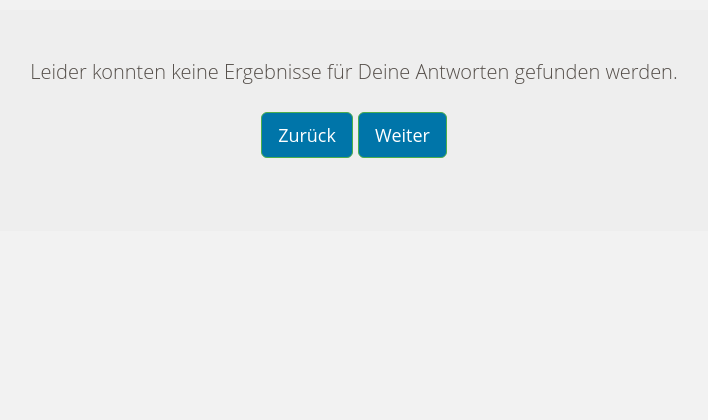
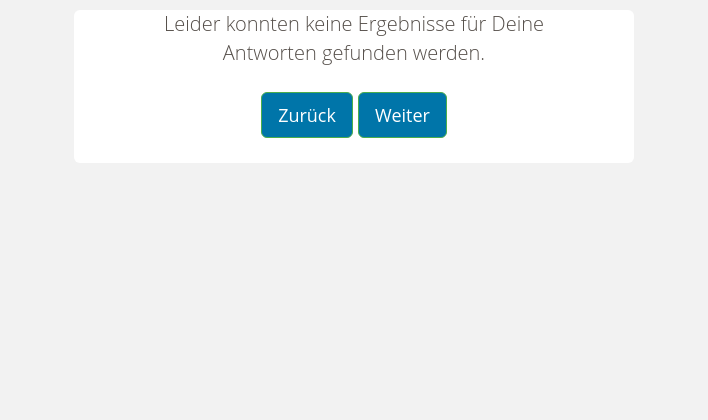
Before and after one commit to jonasrothfuss/genkon_app, a Django app: template survey/templates/survey/results.html in a window 1280 px wide. Shown: the top 420 px of the page, without its empty margins (286-994 px from the left). Run offline with Django 3.2, Linux system fonts and the light colour scheme; the template is opened without the code that fills it, so the values that code supplies are empty; parts of the project's set-up code (start-up, migrations or seed data) failed here and were passed over; some libraries are stand-ins or nearby versions.

Commit message:
Buttons in Results geändert

```diff
--- a/static/stylesheets/styles.css
+++ b/static/stylesheets/styles.css
@@ -78,7 +78,7 @@ P {
 .services{
     align-content: center;
     width:100%;
-    max-width: 100vm;
+    max-width: 560px;
     padding:0px;
     margin:0px;
     text-align: center;
--- a/survey/templates/survey/results.html
+++ b/survey/templates/survey/results.html
@@ -44,23 +44,25 @@
 </div>
 </div>
 <div class="container">
-
+<div class="row">
+<div class="col-md-6 col-xs-12 col-lg-6">
 <div class="jumbotron services" style="min-height: 0%">
             <!-- FORM SUBMIT-->
 
              <div class="row">
                 <div class="col-xs-12">
-                    <a class="btn btn-lg btn-success" href="{% url 'skills' %}" role="button">Angaben korrigieren</a>
+                    <a class="btn btn-lg btn-success" href="{% url 'skills' %}" role="button">Zurück</a>
                     <a class="btn btn-lg btn-success" href="{% url 'results' %}" role="button">Mehr anzeigen</a>
                     <a class="btn btn-lg btn-success" href="{% url 'profile_data' %}" role="button">Nichts gefunden</a>
                 </div>
             </div>
 </div>
 </div>
-
+</div>
+</div>
 {% else %}
 <div class="container">
-<div class="jumbotron">
+<div class="jumbotron services">
     <p>Leider konnten keine Ergebnisse für Deine Antworten gefunden werden.</p>
     <div class="row">
     <div class="col-xs-12">
```
